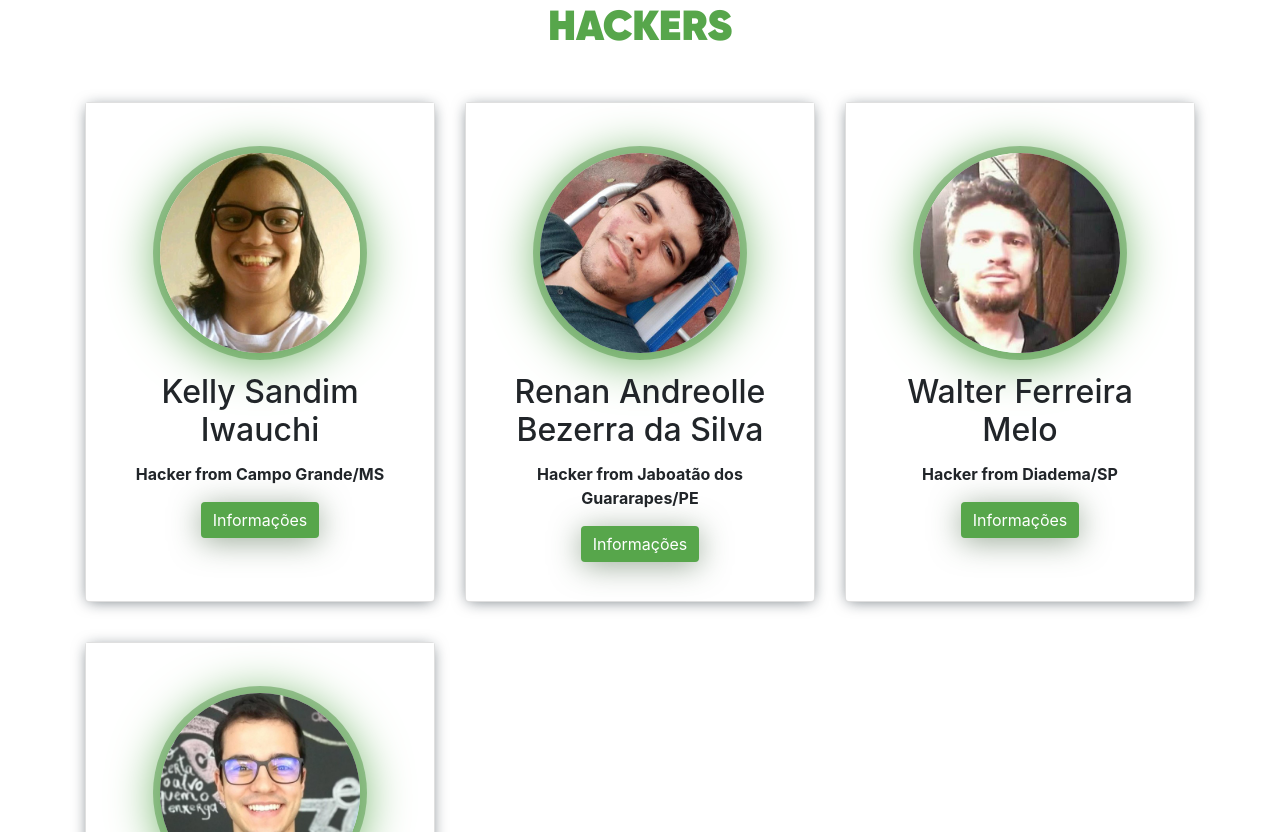
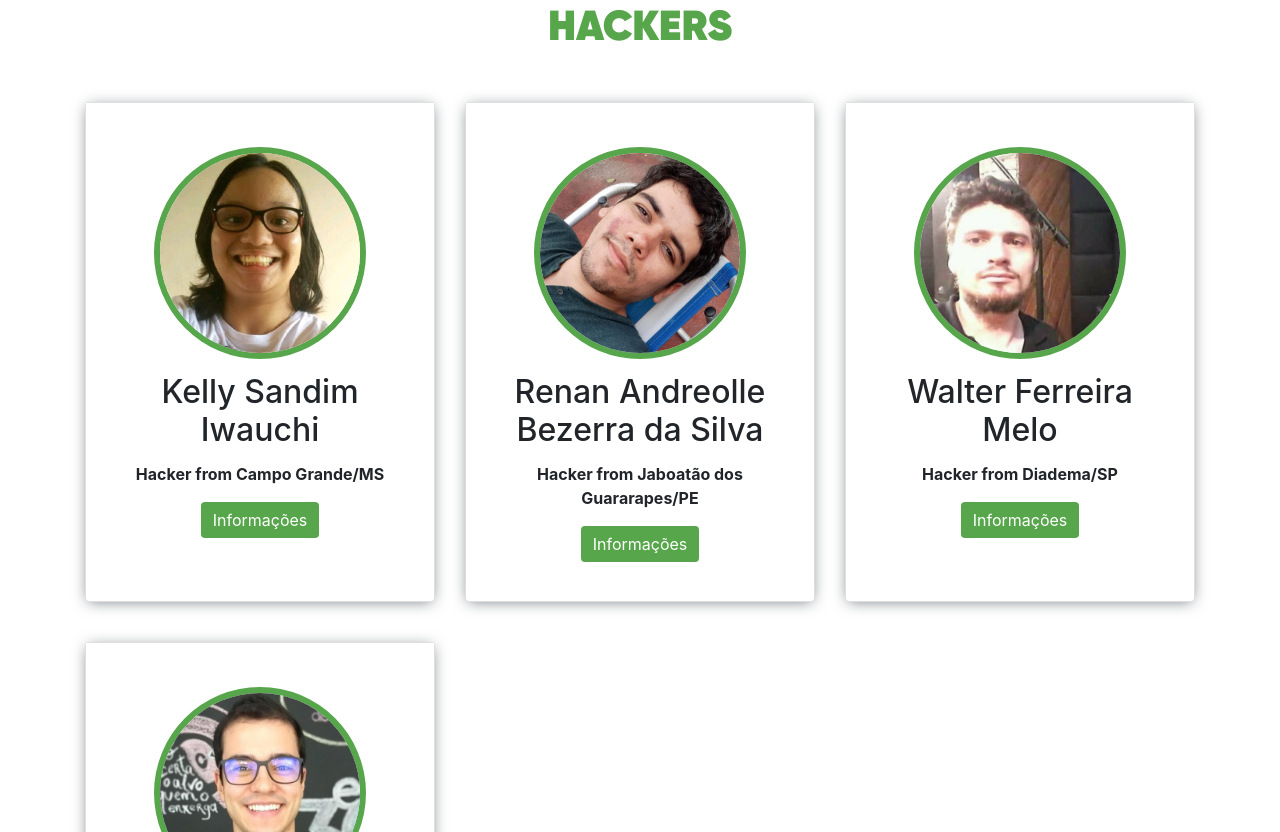
Before and after one commit to yanfroes/grupo8-xp33, a plain HTML site: page index.html in a window 1280 px wide. Shown: the part 1745-2577 px from the top of the page. Drawn offline with nearby package versions, Linux system fonts and the light colour scheme; a web font is replaced by a local one.

Commit message:
change shadows in image and profile button

```diff
--- a/style.css
+++ b/style.css
@@ -124,11 +124,15 @@ height: 500px;
 
 .card-img-top {
   border-radius: 50% !important;
-  box-shadow: 0px 5px 50px 0px #57A64B, 0px 0px 0px 7px rgba(76, 140, 66, 0.5);
+  box-shadow:  0px 0px 0px 6px #57A64B;
   max-height: 200px;
   max-width: 200px;
   margin: auto;
   margin-top: 50px;
+}
+
+.card-img-top:hover {
+
 }
 
 .infos {
@@ -142,7 +146,7 @@ height: 500px;
   padding: 10px;
   border-radius: 50px;
   background-color: #57A64B !important;
-  box-shadow: 0px 4px 30px rgba(58, 89, 54, 0.5);
+
   font-weight: 700;
   font-size: 19px;
 }
```
